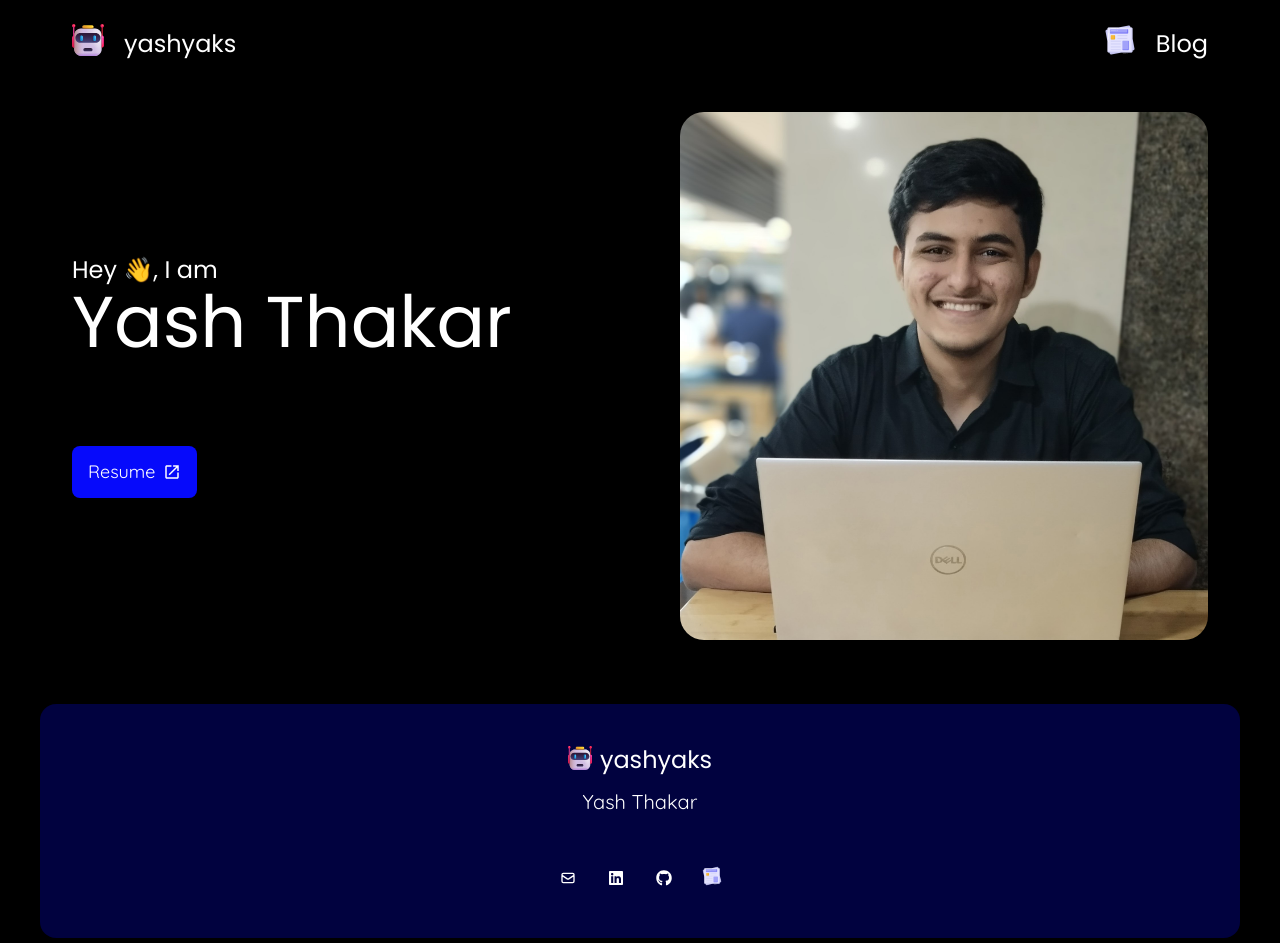
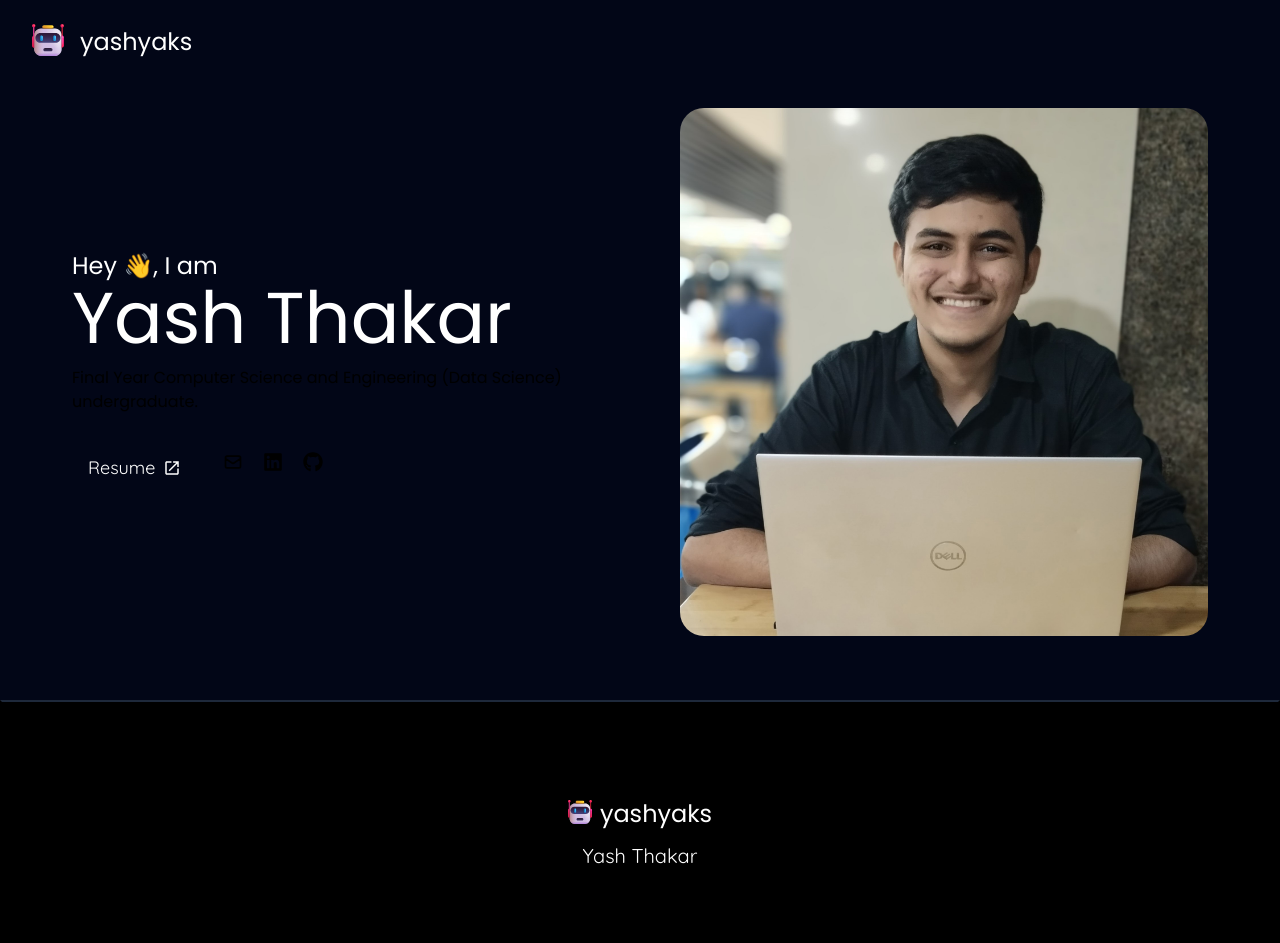
Before and after one commit to yashyaks/yashyaks.github.io, a React (Vite) app: page / in a window 1280 px wide. Shown: the top 943 px of the page. Built offline with nearby package versions, Linux system fonts and the light colour scheme; the HTML template or start-up script is replaced by a standard one; a web font is replaced by a local one.

Commit message:
nav and footer

```diff
--- a/src/components/Footer.jsx
+++ b/src/components/Footer.jsx
@@ -1,37 +1,37 @@
 import React from 'react'
 import { HiOutlineMail } from "react-icons/hi";
 import { FaLinkedin,FaPhoneAlt,FaGithub } from "react-icons/fa";
+const d = new Date();
+let year = d.getFullYear();
 
 export default function Footer() {
   return (
-<footer className="max-w-[75rem] items-center mx-5 my-10 py-10 sm:mx-10 lg:mx-10 xl:mx-auto rounded-2xl bg-risd_blue-100">
+<footer className="max-w-full items-center py-24 border-2 border-black border-t-gray bg-black">
   <div className=" items-center text-center">
     <div>
-      <a class="flex items-center justify-center text-2xl font-Poppins text-white hover:text-risd_blue-400" href="#">
-      <img src="./public/emoji_robot.svg" alt="Description" class="w-6 h-6 mb-1 mr-2" />
-      <span>yashyaks</span>
-    </a>
+      <a class="flex items-center justify-center text-2xl font-Poppins text-white" href="#">
+        <img src="/emoji_robot.svg" alt="Description" class="w-6 h-6 mb-1 mr-2" />
+        <span>yashyaks</span>
+      </a>
     </div>
     <div className="mt-3">
       <p className="font-Quicksand text-xl text-white">Yash Thakar</p>
+      <p>&copy; {year}</p>
     </div>
 
 <div className="flex justify-around items-start my-5"></div>
     <div className="mt-3 space-x-2">
-      {/* <a className="inline-flex justify-center items-center w-10 h-10 text-center text-white rounded-full hover:text-risd_blue-400 hover:bg-white" target="_blank" href="tel:+91 8291006737">
-        <FaPhoneAlt/>
-      </a> */}
-      <a className="inline-flex justify-center items-center w-10 h-10 text-center text-white rounded-full hover:text-risd_blue-400 hover:bg-white" target="_blank"  href="mailto:yashthakar2710@gmail.com">
-        <HiOutlineMail/>
+      <a className="inline-flex justify-center items-center w-12 h-12 text-center text-white rounded-full hover:text-black hover:bg-white" target="_blank"  href="mailto:yashthakar2710@gmail.com">
+        <HiOutlineMail size={25}/>
       </a>
-      <a className="inline-flex justify-center items-center w-10 h-10 text-center text-white rounded-full hover:text-risd_blue-400 hover:bg-white" target="_blank" href="https://www.linkedin.com/in/thakaryash/">
-        <FaLinkedin/>
+      <a className="inline-flex justify-center items-center w-12 h-12 text-center text-white rounded-full hover:text-black hover:bg-white" target="_blank" href="https://www.linkedin.com/in/thakaryash/">
+        <FaLinkedin size={25}/>
       </a>
-      <a className="inline-flex justify-center items-center w-10 h-10 text-center text-white rounded-full hover:text-risd_blue-400 hover:bg-white" target="_blank" href="https://github.com/yashyaks/">
-        <FaGithub />
+      <a className="inline-flex justify-center items-center w-12 h-12 text-center text-white rounded-full hover:text-black hover:bg-white" target="_blank" href="https://github.com/yashyaks/">
+        <FaGithub size={25}/>
       </a>
-      <a className="inline-flex justify-center items-center w-10 h-10 text-center text-white rounded-full hover:text-risd_blue-400 hover:bg-white" target="_blank" href="https://github.com/yashyaks/">
-        <img className="h-5" src="./public/blog.png" alt="Image Description">
+      <a className="inline-flex justify-center items-center w-12 h-12 text-center text-white rounded-full hover:text-black hover:bg-white" target="_blank" href="https://github.com/yashyaks/">
+        <img className="h-7" src="/blog.png" alt="Blog logo">
         </img>
       </a>
 
--- a/src/components/Navbar.jsx
+++ b/src/components/Navbar.jsx
@@ -4,19 +4,11 @@ export default function Navbar() {
   return (
     <>
       <header>
-        <nav className="max-w-[75rem] w-full mx-auto px-8 py-6 mb-6 flex justify-between items-center">
-          <div className="flex items-center">
+        <nav className="max-w-[85rem] w-full mx-auto px-8 py-6 mb-6 flex justify-between items-center">
             <a className="flex items-center text-2xl font-Poppins text-white link link-underline link-underline-black" href="#">
-              <img src="./public/emoji_robot.svg" alt="Description" className="w-8 h-8 mb-2 mr-5" />
+              <img src="/emoji_robot.svg" alt="Description" className="w-8 h-8 mb-1 mr-4" />
               <span>yashyaks</span>
             </a>
-          </div>
-          <div>
-            <a className="flex items-center text-2xl font-Poppins text-white link link-underline link-underline-black" href="https://yashyaks.hashnode.dev/">
-              <img src="./public/blog.png" alt="Description" className="w-8 h-8 mb-2 mr-5" />
-              <span>Blog</span>
-            </a>
-          </div>
         </nav>
       </header>
     </>
--- a/src/index.css
+++ b/src/index.css
@@ -9,7 +9,7 @@
   font-weight: 400;
 
   color-scheme: light dark;
-  background-color: #000000;
+  background-color: #020617;
 
   font-synthesis: none;
   text-rendering: optimizeLegibility;
@@ -23,13 +23,16 @@
   background-position: 0 100%;
   background-repeat: no-repeat;
   transition: background-size .5s ease-in-out;
+  font-weight: 900;
 }
 .link-underline-black {
-  background-image: linear-gradient(transparent, transparent), linear-gradient(#060afb, #060afb)
+  background-image: linear-gradient(transparent, transparent), linear-gradient(#060afb, #060afb);
+  font-weight: 900;
 }
 .link-underline:hover {
   background-size: 100% 3px;
-  background-position: 0 100%
+  background-position: 0 100%;
+  font-weight: 900;
 }
 
 .link-block {
@@ -39,14 +42,17 @@
   background-position: 0 100%;
   background-repeat: no-repeat;
   transition: background-size .5s ease-in-out;
+  font-weight: 900;
 }
 .link-block-black {
-  background-image: linear-gradient(transparent, transparent), linear-gradient(#060afb, #060afb)
+  background-image: linear-gradient(transparent, transparent), linear-gradient(#060afb, #060afb);
+  font-weight: 900;
 }
 
 .link-block:hover {
   background-size: 100% 3px;
   background-position: 0 100%;
+  font-weight: 900;
 }
 
 .slick-slide > div{
--- a/tailwind.config.js
+++ b/tailwind.config.js
@@ -9,11 +9,12 @@ export default {
 
   theme: {
     colors:
-      {'black': { DEFAULT: '#1d1d20', 100: '#000000', 200: '#000000', 300: '#000000', 400: '#000000', 500: '#000000', 600: '#333333', 700: '#666666', 800: '#999999', 900: '#cccccc' },
+      {'black': { DEFAULT: '#000000'},
 
-      'risd_blue': { DEFAULT: '#474bfc', 100: '#01023f', 200: '#02047f', 300: '#0306be', 400: '#060afb', 500: '#474bfc', 600: '#6a6dfd', 700: '#8f91fd', 800: '#b5b6fe', 900: '#dadafe' },
+      'blue': { DEFAULT: '#474bfc', 100: '#01023f', 200: '#02047f', 300: '#0306be', 400: '#060afb', 500: '#474bfc', 600: '#6a6dfd', 700: '#8f91fd', 800: '#b5b6fe', 900: '#dadafe' },
 
-      'white': { DEFAULT: '#ffffff', 100: '#333333', 200: '#666666', 300: '#999999', 400: '#cccccc', 500: '#ffffff', 600: '#ffffff', 700: '#ffffff', 800: '#ffffff', 900: '#ffffff' }
+      'white': { DEFAULT: '#ffffff'},
+      'gray': {DEFAULT: '#1e293b'}
     },
     extend: {
       backgroundImage: {
```
